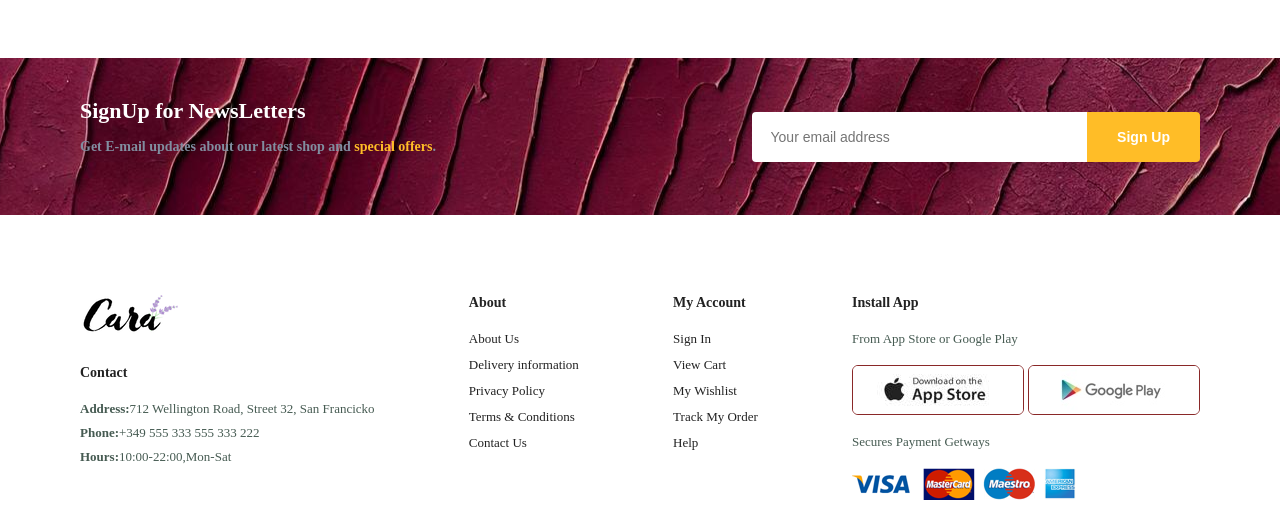
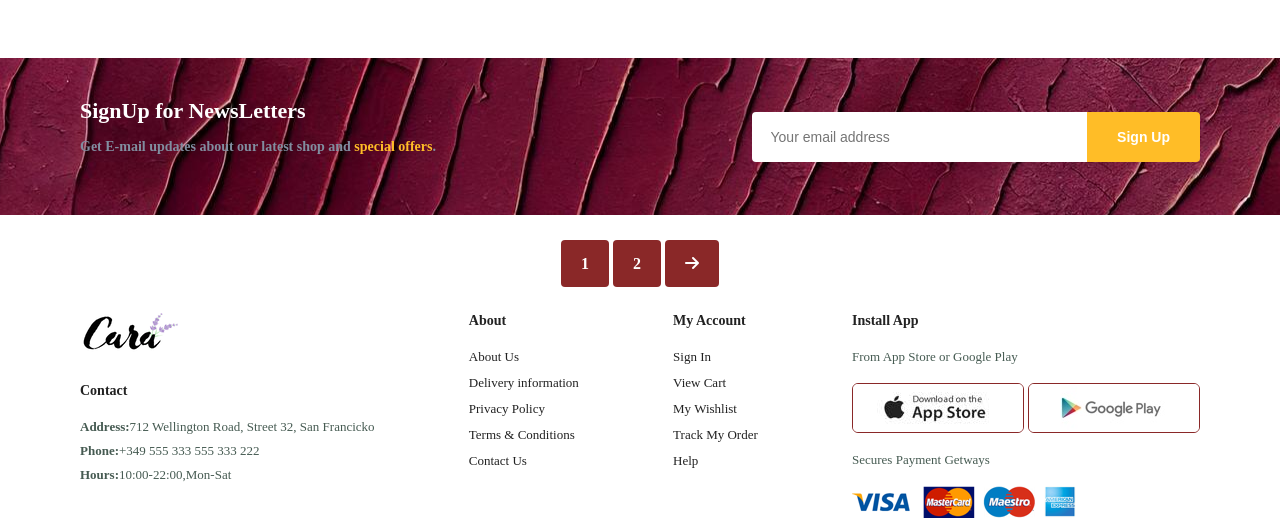
Before and after one commit to rinesaorllani/ROA_Clothing, a PHP site: page /shop.html in a window 1280 px wide. Shown: the part 2352-2879 px from the top of the page. Before the commit the page ends 2852 px from the top, so only its background shows below. Run offline with PHP 8.4, Linux system fonts and the light colour scheme.

Commit message:
Add buttons for product page navigation

```diff
--- a/shop.html
+++ b/shop.html
@@ -310,6 +310,12 @@
 
         </div>
     </section>
+    <section id="pagination"style="section-p1">
+        <a href="#1">1</a>
+        <a href="#1">2</a>
+        <a href="#1"><i class="fa-solid fa-arrow-right"></i></a>
+
+    </section>
 
     <footer class="section-p1">
         <div class="col">
--- a/style.css
+++ b/style.css
@@ -291,3 +291,14 @@ footer .install img{
 footer a:hover{
     color: rgb(138, 40, 40);
 }
+#pagination{
+    text-align: center;
+}
+#pagination a{
+    text-decoration: none;
+    background-color: rgb(138, 40, 40);
+    padding: 15px 20px;
+    border-radius: 4px;
+    color: white;
+    font-weight: 600;
+}
```
